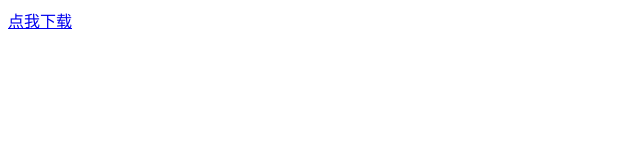
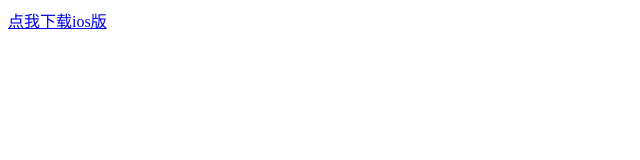
Before and after one commit to AErFaJun/appBetaDownload, a plain HTML site: page download.html in a window 1280 px wide. Shown: the full height of the page, 0-640 px from the left. Drawn offline with Linux system fonts and the light colour scheme.

Commit message:
Update download.html

```diff
--- a/download.html
+++ b/download.html
@@ -4,5 +4,5 @@
         <meta charset="UTF-8">
             <title>指尖阅读</title>
     </head>
-    <a style="text-align:center" href="itms-services://?action=download-manifest&url=https://github.com/AErFaJun/appBeta/raw/master/manifest.plist">点我下载</a>
+    <a style="text-align:center" href="itms-services://?action=download-manifest&url=https://github.com/AErFaJun/appBeta/raw/master/manifest.plist">点我下载ios版</a>
 </html>
```
